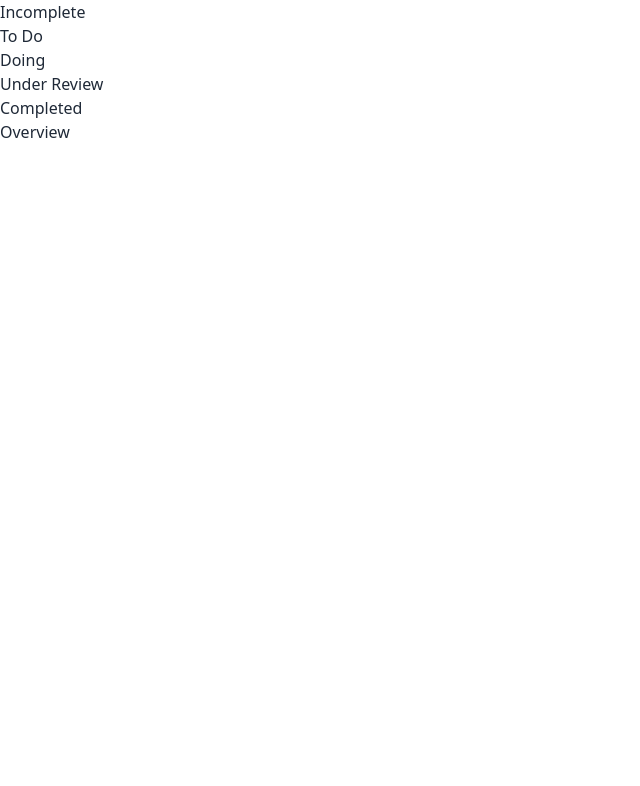
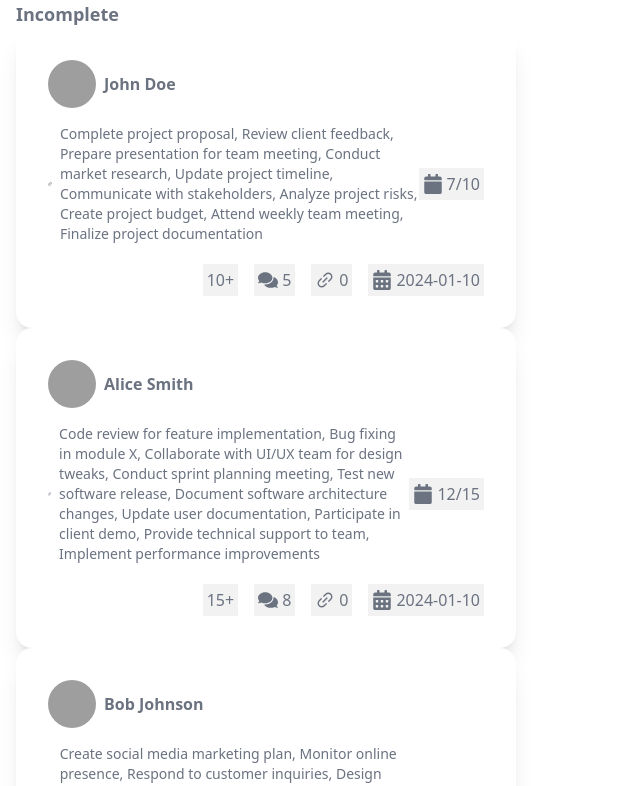
Before and after one commit to justJubair/taskify-client, a React (Vite) app: page / in a window 1280 px wide. Shown: the top 786 px of the page, without its empty margins (0-640 px from the left). Built offline with nearby package versions, Linux system fonts and the light colour scheme; grey boxes are pictures that could not be loaded.

Commit message:
Add: data loaded

```diff
--- a/src/App.jsx
+++ b/src/App.jsx
@@ -1,31 +1,39 @@
 import { useState } from "react";
-import Card from "./components/Card/Card";
 import { useEffect } from "react";
 import TaskColumn from "./components/TaskColumn/TaskColumn";
-
 
 function App() {
   const [tasks, setTasks] = useState([]);
 
-  useEffect(()=>{
+  useEffect(() => {
     fetch("data.json")
-    .then(res=> res.json())
-    .then(data=> setTasks(data))
-  },[])
-
+      .then((res) => res.json())
+      .then((data) => setTasks(data));
+  }, []);
 
   return (
     <>
+      {/* manually create columns */}
 
-   {/* manually create columns */}
+      <div className="max-w-screen-xl mx-auto px-4">
+        {/* incomplete column */}
+        <TaskColumn title="Incomplete" tasks={tasks} from={0} to={4} />
 
-   {/* to do column */}
-    <TaskColumn title="Incomplete" tasks={tasks}/>
-    <TaskColumn title="To Do" tasks={tasks}/>
-    <TaskColumn title="Doing" tasks={tasks}/>
-    <TaskColumn title="Under Review" tasks={tasks}/>
-    <TaskColumn title="Completed" tasks={tasks}/>
-    <TaskColumn title="Overview" tasks={tasks}/>
+        {/* to do column */}
+        <TaskColumn title="To Do" tasks={tasks} from={5} to={6} />
+
+        {/* doing column */}
+        <TaskColumn title="Doing" tasks={tasks} from={8} to={10} />
+
+        {/* under review column */}
+        <TaskColumn title="Under Review" tasks={tasks} from={0} to={3} />
+
+        {/* completed column */}
+        <TaskColumn title="Completed" tasks={tasks} from={4} to={9}/>
+
+        {/* overview */}
+        <TaskColumn title="Overview" tasks={tasks} from={0} to={2} />
+      </div>
     </>
   );
 }
--- a/src/components/Card/Card.jsx
+++ b/src/components/Card/Card.jsx
@@ -1,3 +1,4 @@
+/* eslint-disable react/prop-types */
 // icons
 import { LuFileStack } from "react-icons/lu";
 import { FaCalendarAlt } from "react-icons/fa";
@@ -5,17 +6,17 @@ import { FaComments } from "react-icons/fa";
 import { AiOutlineLink } from "react-icons/ai";
 import { FaCalendar } from "react-icons/fa";
 
-const Card = () => {
+const Card = ({task}) => {
   return (
-    <div className="card w-96 bg-base-100 shadow-xl text-gray-500">
+    <div className="card w-[500px] bg-base-100 shadow-xl text-gray-500">
       <div className="card-body">
         <div className="flex items-center gap-2">
           <img
             className="w-12 rounded-full h-12 object-cover"
-            src="https://images.pexels.com/photos/4350178/pexels-photo-4350178.jpeg?auto=compress&cs=tinysrgb&w=600"
-            alt=""
+            src={task?.profile_image}
+            alt={task?.name}
           />
-          <p className="font-bold">Card title!</p>
+          <p className="font-bold">{task?.name}</p>
         </div>
 
         {/* container of task details and task completed */}
@@ -23,13 +24,13 @@ const Card = () => {
           {/* task details with icon */}
           <div className="flex items-center gap-2 ">
             <LuFileStack size={20} />
-            <p>If a dog chews shoes whose shoes does he choose?</p>
+            <p className="text-sm">{task?.task_details}</p>
           </div>
 
           {/* tasks completed */}
           <div className="flex items-center gap-1 bg-base-200 p-1">
             <FaCalendar size={20} />
-            <p className="font-medium ">1/2</p>
+            <p className="font-medium ">{`${task?.tasks_completed}/${task?.total_tasks}`}</p>
           </div>
         </div>
 
@@ -37,25 +38,25 @@ const Card = () => {
         <div className="flex justify-end gap-4 font-medium mt-3">
           {/* total completed tasks */}
           <div>
-            <p className="bg-base-200 p-1">12+</p>
+            <p className="bg-base-200 p-1">{task?.total_tasks}+</p>
           </div>
 
           {/* comments */}
           <div className="flex items-center gap-1 bg-base-200 p-1">
             <FaComments size={20} />
-            <p>15</p>
+            <p>{task?.number_of_comments}</p>
           </div>
 
           {/* attachments */}
           <div className="flex items-center gap-1 bg-base-200 p-1">
             <AiOutlineLink size={20} />
-            <p>4</p>
+            <p>{task?.attachment_counts}</p>
           </div>
 
           {/* date */}
           <div className="flex items-center gap-1 bg-base-200 p-1">
             <FaCalendarAlt size={20} />
-            <p>30-12-05</p>
+            <p>{task?.date}</p>
           </div>
         </div>
       </div>
--- a/src/components/TaskColumn/TaskColumn.jsx
+++ b/src/components/TaskColumn/TaskColumn.jsx
@@ -1,13 +1,17 @@
 /* eslint-disable react/prop-types */
 
-const TaskColumn = ({title, tasks}) => {
+import Card from "../Card/Card";
+
+const TaskColumn = ({title, tasks, from, to}) => {
     return(
         <div>
-             <p> {title} </p>
+             <h3 className="text-lg font-bold text-gray-500"> {title} </h3>
 
              {/* tasks */}
-             <div>
-
+             <div >
+              {
+                tasks?.slice(from, to)?.map(task=> <Card key={task?.name} task={task}/>)
+              }
              </div>
         </div>
     )}
```
